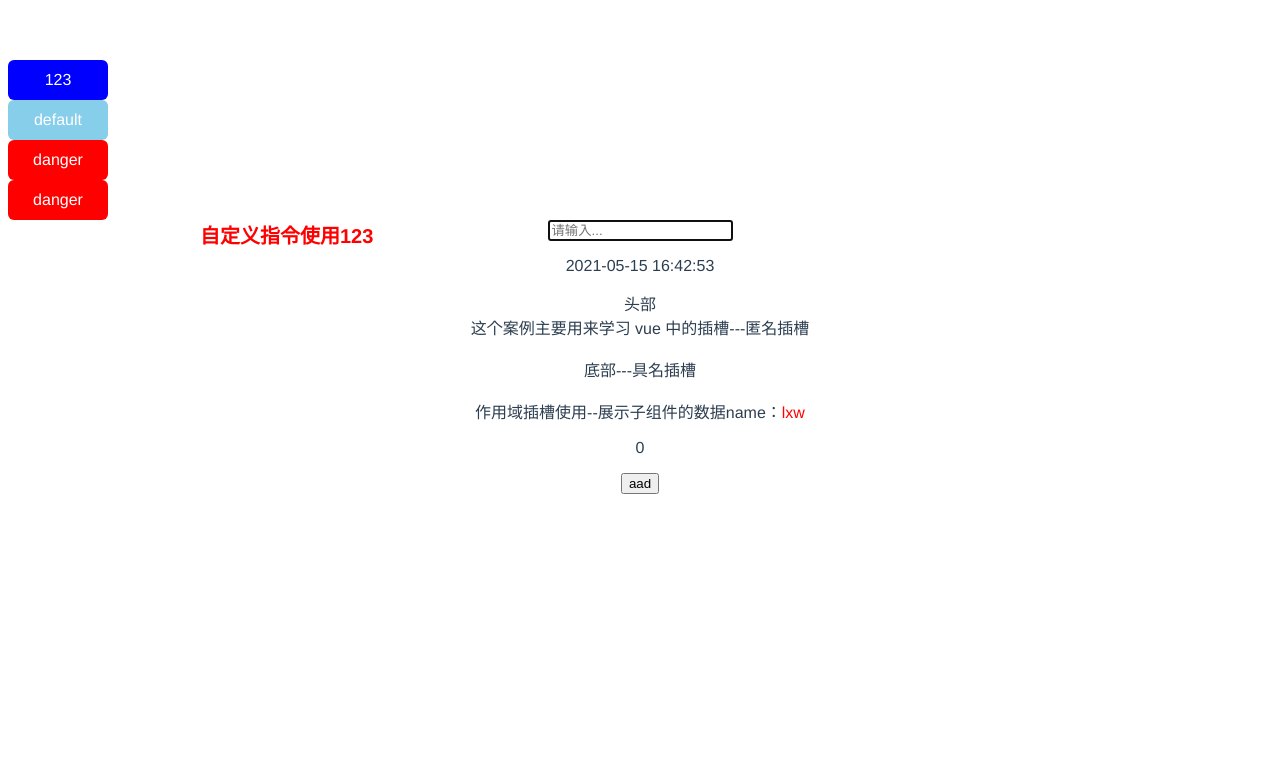
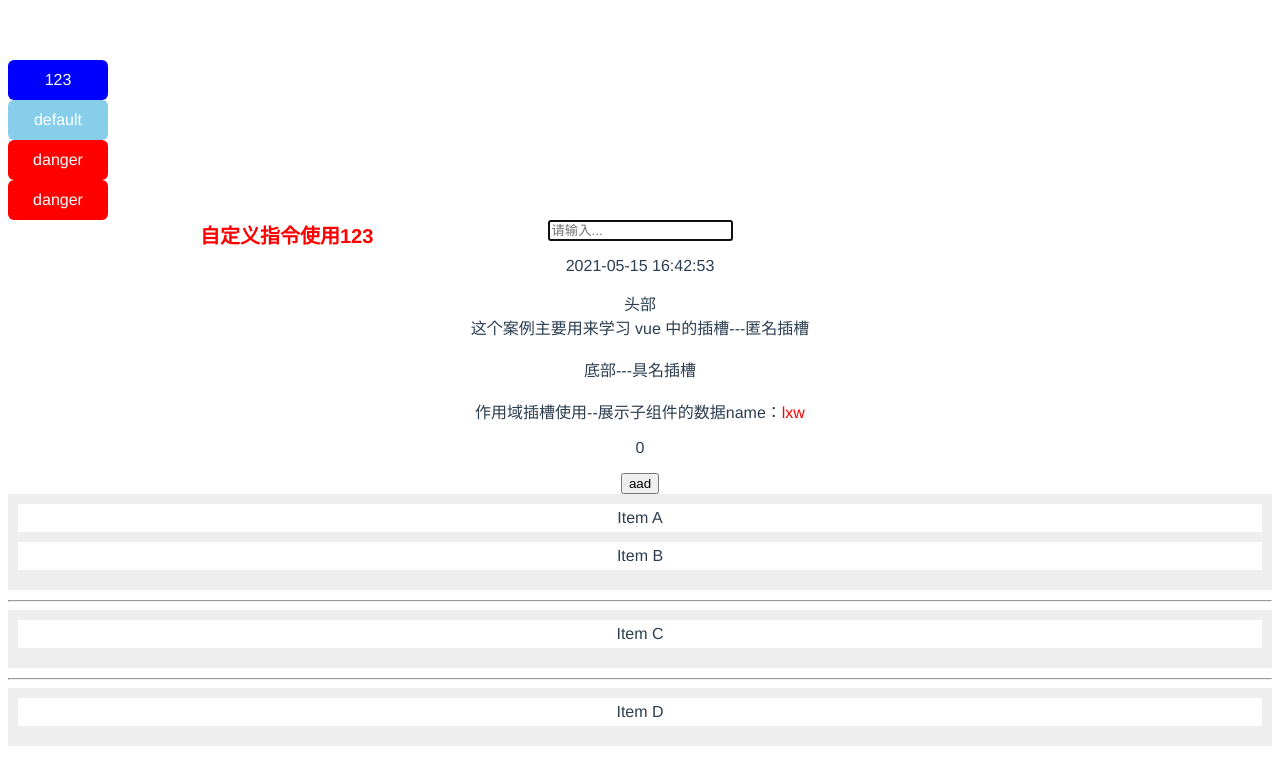
Before and after one commit to LittleWei211/vue_learn, a Vue app in the folder format-time/: page / in a window 1280 px wide. Shown: the top 784 px of the page. Built offline with nearby package versions, Linux system fonts and the light colour scheme.

Commit message:
增加拖拽案例

```diff
--- a/format-time/src/components/HelloWorld.vue
+++ b/format-time/src/components/HelloWorld.vue
@@ -16,6 +16,7 @@
 
     <p ref="count">{{count}}</p>
     <button @click="add" ref='add'>aad</button>
+    <Drag></Drag>
   </div>
 </template>
 
@@ -23,6 +24,7 @@
 import Format from "../components/format/FormatTime"
 import UseDirective from "../components/directive/UseDirective"
 import ChaCao from "../components/slot/ChaCao"
+
 export default {
   name: 'HelloWorld',
   data () {
@@ -35,7 +37,8 @@ export default {
   components:{
     Format,
     UseDirective,
-    ChaCao
+    ChaCao,
+    Drag:()=>import('../components/drag/Drag')
   },
   methods: {
     add(){
--- a/format-time/src/components/drag/Drag.vue
+++ b/format-time/src/components/drag/Drag.vue
@@ -1,15 +1,108 @@
 <template>
-    <div></div>
+  <div>
+    <div class="drop-zone"
+         @drop="onDrop($event,1)"
+         @dragover.prevent
+         @dragenter.prevent
+    >
+      <div class="drag-el"
+          draggable
+          @dragstart="startDrag($event,item)"
+          v-for="item in listOne"
+          :key="item.title"
+      >
+        {{item.title}}
+      </div>
+    </div>
+    <hr>
+    <div class="drop-zone"
+         @drop="onDrop($event,2)"
+         @dragover.prevent
+         @dragenter.prevent
+    >
+      <div class="drag-el"
+           draggable
+           @dragstart="startDrag($event,item)"
+           v-for="item in listTwo"
+           :key="item.title"
+      >
+        {{item.title}}
+      </div>
+    </div>
+    <hr>
+    <div class="drop-zone"
+         @drop="onDrop($event,3)"
+         @dragover.prevent
+         @dragenter.prevent
+    >
+      <div class="drag-el"
+           draggable
+           @dragstart="startDrag($event,item)"
+           v-for="item in listThree"
+           :key="item.title"
+      >
+        {{item.title}}
+      </div>
+    </div>
+  </div>
 </template>
 
 <script>
   export default {
     name: "Drag",
     data() {
-            return {}
+      return {
+        items:[
+          {
+            id:0,
+            title:'Item A',
+            list:1
+          },
+          {
+            id:1,
+            title:'Item B',
+            list:1
+          },
+          {
+            id:2,
+            title:'Item C',
+            list:2
+          },
+          {
+            id:3,
+            title:'Item D',
+            list:3
+          }
+        ]
+      }
+    },
+    computed:{
+      listOne(){
+        return this.items.filter(item => item.list === 1)
+      },
+      listTwo(){
+        return this.items.filter(item => item.list === 2)
+      },
+      listThree(){
+        return this.items.filter(item => item.list === 3)
+      }
     },
     components: {},
-        methods: {},
+    methods: {
+      startDrag(evt,item){
+        console.log(evt);
+        evt.dataTransfer.dropEffect = 'copy';
+        evt.dataTransfer.effectAllowed = 'copy';
+        evt.dataTransfer.setData('itemID',item.id);
+      },
+      onDrop(evt,list){
+        const itemID = evt.dataTransfer.getData('itemID');
+        const item = this.items.find(item => item.id == itemID);
+        console.log(item);
+        item.list = list;
+      },
+
+    },
     created() {
     },
     mounted() {
@@ -18,5 +111,14 @@
 </script>
 
 <style scoped>
-
+  .drop-zone{
+    background-color: #eee;
+    margin-bottom: 10px;
+    padding: 10px;
+  }
+  .drag-el{
+    background-color: #fff;
+    margin-bottom: 10px;
+    padding: 5px;
+  }
 </style>
```
Lines whose indentation alone changed are shown as unchanged.
